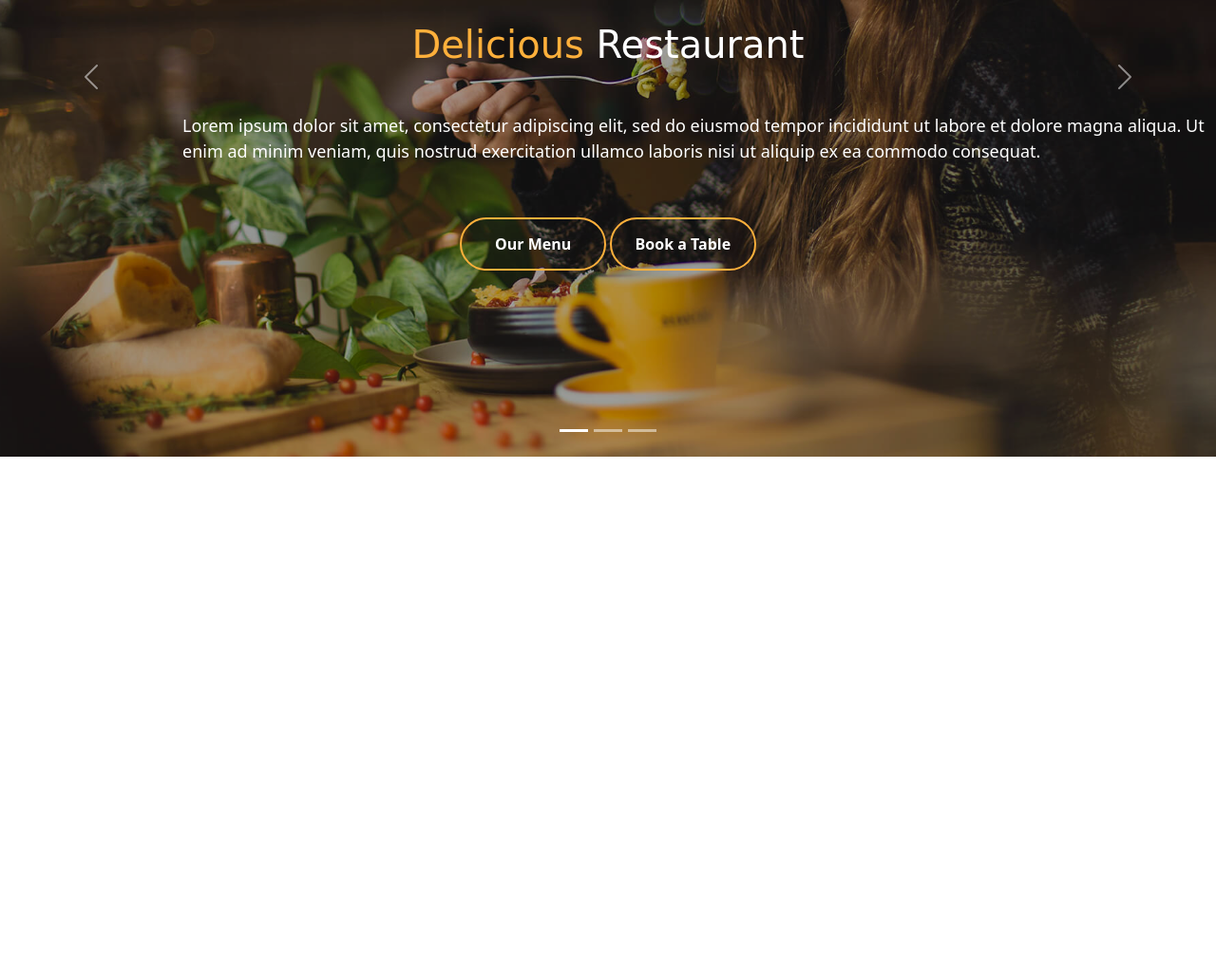
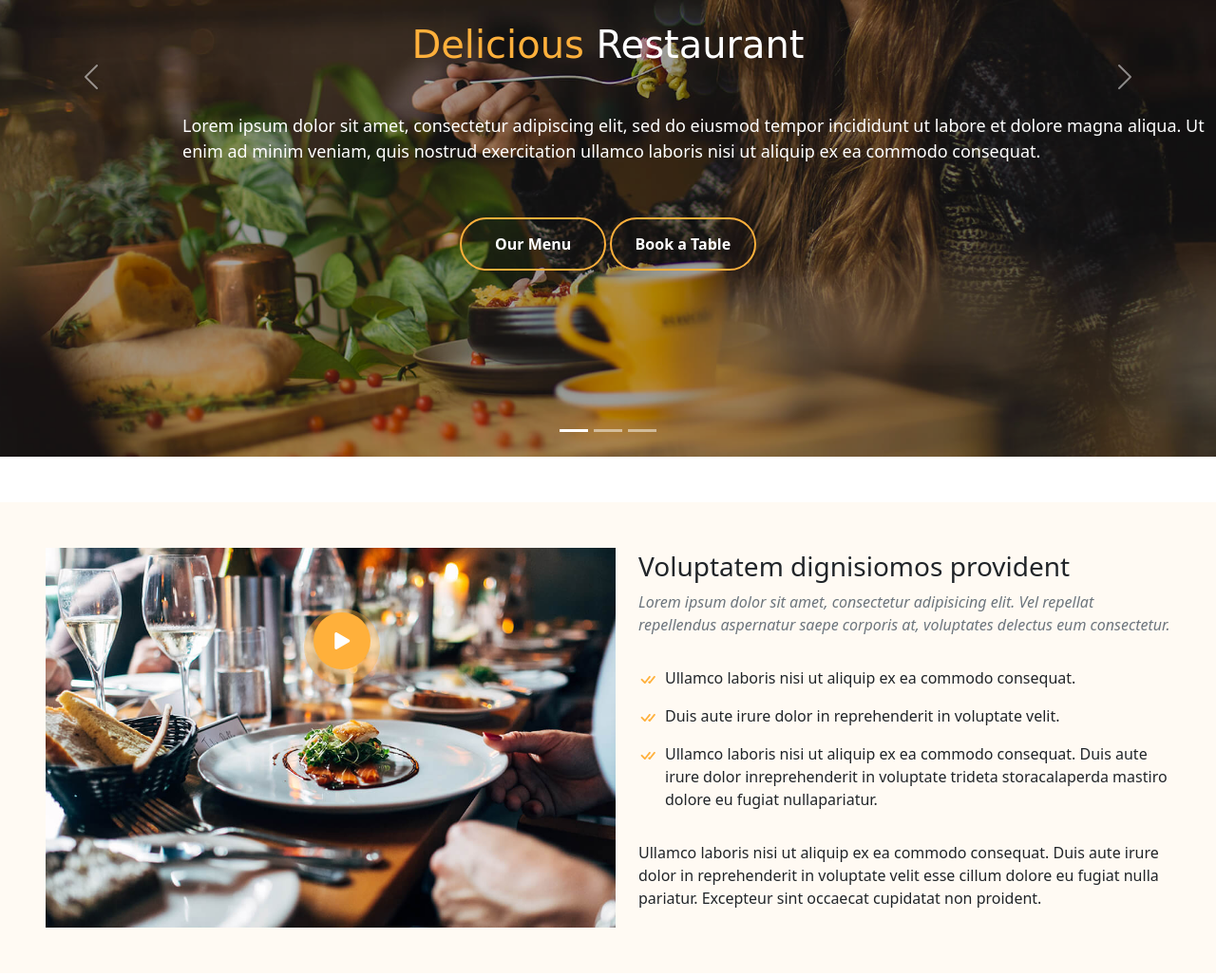
Before and after one commit to Yahya-Lerhni/Yahya-Lerhni, a website: page index.html in a window 1280 px wide. Shown: the part 319-1347 px from the top of the page at 95% size. Before the commit the page ends 800 px from the top, so only its background shows below. Drawn offline with nearby package versions, Linux system fonts and the light colour scheme.

Commit message:
main : section main1

```diff
--- a/index.html
+++ b/index.html
@@ -8,7 +8,7 @@
     <link rel="stylesheet" href="./public/css/app.css">
 </head>
 
-<body>
+<body class="d-flex flex-column gap-5">
     <!--debut header -->
     <header>
         <div class="opaciti ">
@@ -96,7 +96,49 @@
     </header>
     <!-- fin header -->
     <!-- debut main -->
-    <main></main>
+    <main>
+        <section class="main1  d-flex flex-column p-5">
+            <div class="d-flex justify-content-center align-items-center gap-4  main1-1">
+                <div class="rela">
+                  <img width="600" src="./public/images/about.jpg" alt="">
+                  <a href="https://www.youtube.com/watch?v=Y7f98aduVJ8 " target="#"><i class="bi bi-play-fill play fs-2 text-white d-flex justify-content-center align-items-center border-opacity-75"></i></a>
+                </div>
+                <div class="opacity"></div>
+                <div class="d-flex flex-column align-items-center gap-3">
+                  <div>
+                    <h1 class="fs-3">Voluptatem dignisiomos provident</h1>
+                    <p class="text-secondary fst-italic">Lorem ipsum dolor sit amet, consectetur adipisicing elit.
+                      Vel repellat repellendus aspernatur saepe corporis at, voluptates delectus eum consectetur.
+                    </p>
+                  </div>
+                  <div>
+                    <div class=" d-flex gap-2">
+                      <i class="bi bi-check-all text-orange fs-5 "></i>
+                      <p>Ullamco laboris nisi ut aliquip ex ea commodo consequat.
+                      </p>
+                    </div>
+                    <div class="d-flex gap-2">
+                      <i class="bi bi-check-all text-orange fs-5"></i>
+                      <p>Duis aute irure dolor in reprehenderit in voluptate velit.
+                      </p>
+                    </div>
+                    <div class="d-flex  gap-2">
+                      <i class="bi bi-check-all text-orange fs-5 "></i>
+                      <p>Ullamco laboris nisi ut aliquip ex ea commodo consequat. Duis aute irure dolor
+                        inreprehenderit in voluptate trideta storacalaperda mastiro dolore eu fugiat
+                        nullapariatur.</p>
+                    </div>
+                  </div>
+                  <div>
+                    <p>Ullamco laboris nisi ut aliquip ex ea commodo consequat. Duis aute irure dolor in
+                      reprehenderit in voluptate velit esse cillum dolore eu fugiat nulla pariatur. Excepteur sint
+                      occaecat cupidatat non proident.
+                    </p>
+                  </div>
+                </div>
+              </div>
+        </section>
+    </main>
     <!-- fin main -->
     <!-- debut footer -->
     <footer></footer>
--- a/src/sass/app.sass
+++ b/src/sass/app.sass
@@ -14,3 +14,4 @@ $theme-colors: map-merge($custom-colors , $theme-colors)
 @import ../sass/modules/footer/footer
 @import ../sass/modules/header/header
 @import ../sass/modules/main/main
+@import ../sass/modules/main/main1/_main1
--- a/src/sass/modules/header/header.sass
+++ b/src/sass/modules/header/header.sass
@@ -3,6 +3,7 @@
     margin: 0
     box-sizing: border-box
     text-decoration: none !important
+
 header
     position: relative
     h5
--- /dev/null
+++ b/src/sass/modules/main/main1/_main1.sass
@@ -0,0 +1,28 @@
+.main1
+    background-color: #fffaf3
+    position: relative
+.play
+    width: 60px
+    height: 60px
+    border-radius: 50%
+    background-color:  #ffb03b
+    position: absolute
+    bottom: 40vh
+    left: 25.8vw
+    z-index: 999
+
+.opacity
+    width: 80px
+    height: 80px
+    border-radius: 50%
+    background-color:  #ffb03b
+    opacity: 0.4
+    position: absolute
+    bottom: 38vh
+    left: 25vw
+.play
+    &:hover
+        width: 80px
+        height: 80px
+        left: 25vw
+        bottom: 38vh
```
Also changed, not shown: public/css/app.css, 1 other file.
